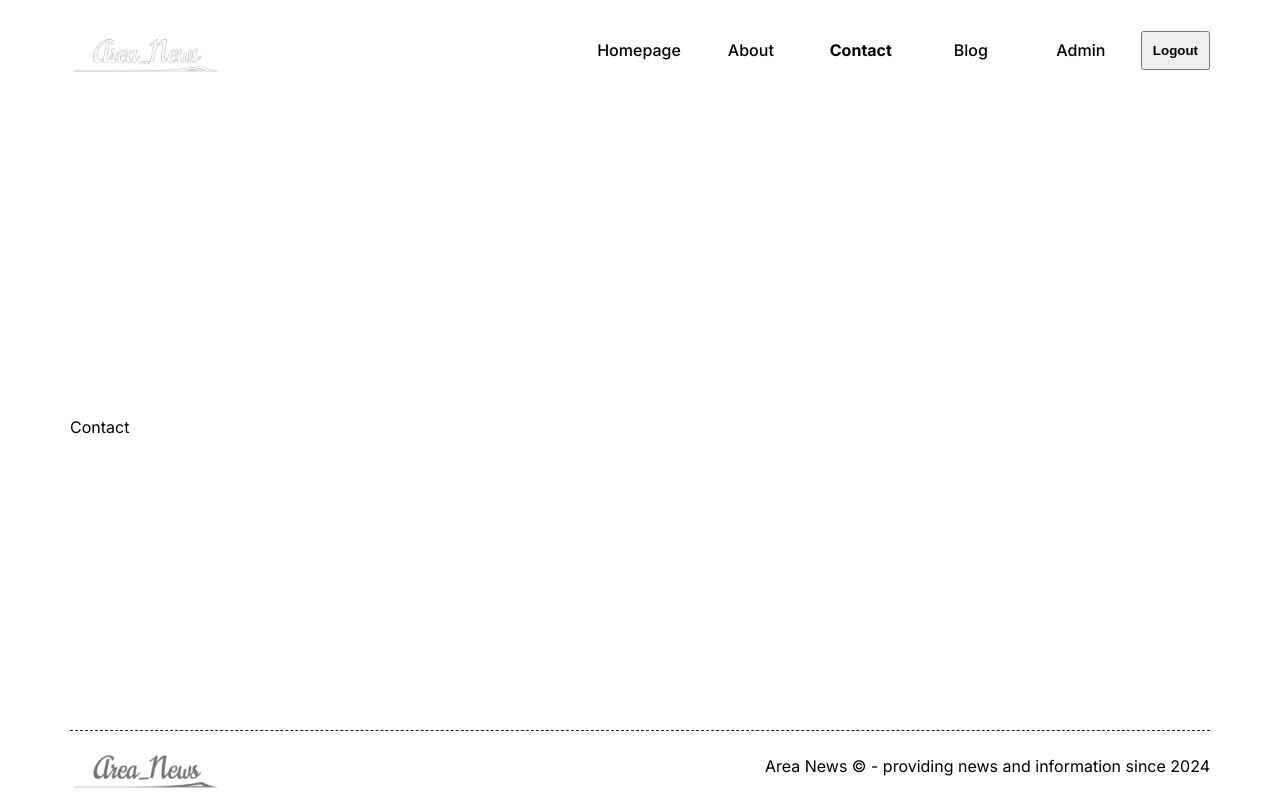
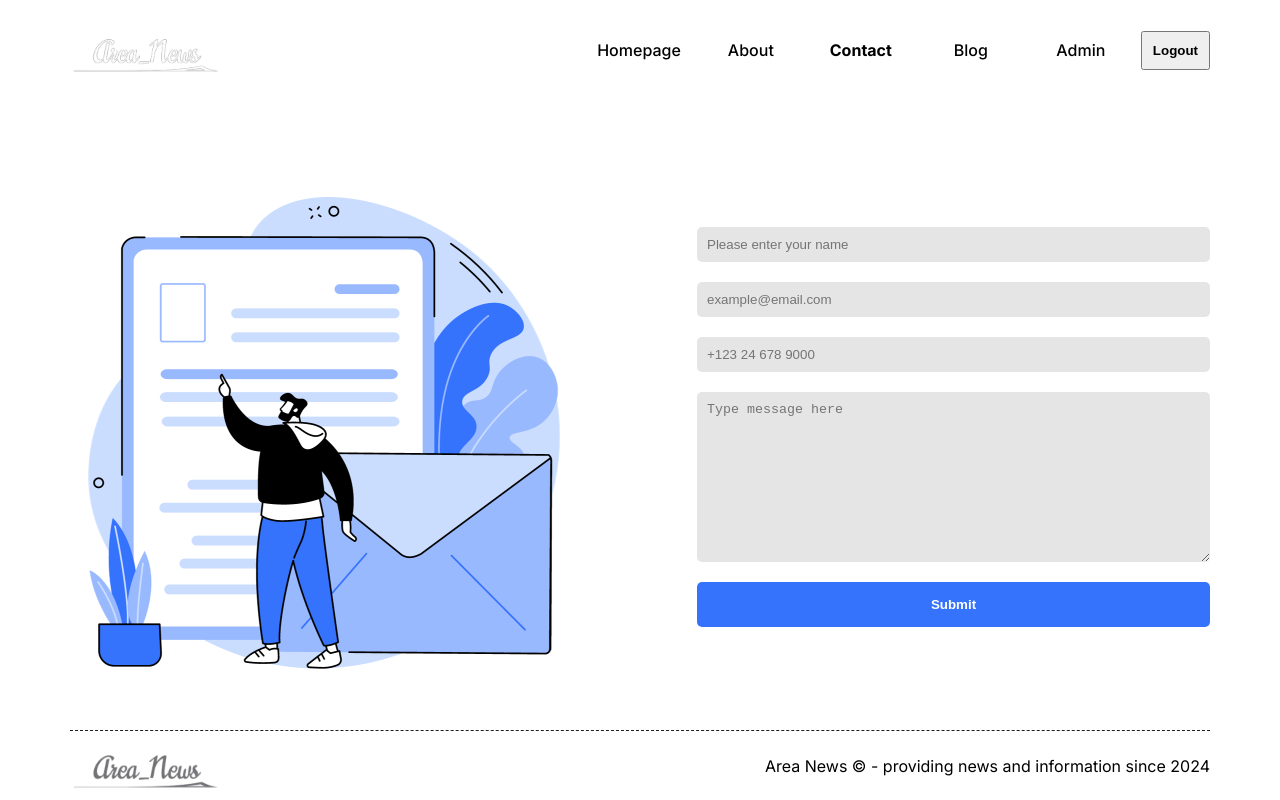
Before and after one commit to mrrmartin01/Area_News, a Next.js app: page /contact in a window 1280 px wide. Built offline with nearby package versions, Linux system fonts and the light colour scheme.

Commit message:
contact page done

```diff
--- a/src/app/contact/page.jsx
+++ b/src/app/contact/page.jsx
@@ -1,11 +1,23 @@
-import React from 'react'
+import Image from "next/image";
+import styles from "./page.module.css";
 
 const ContactPage = () => {
   return (
-    <div>
-      Contact
+    <div className={styles.container}>
+      <div className={styles.imgContainer}>
+        <Image src={"/contact.png"} alt="contact" fill className={styles.img}/>
+      </div>
+      <div className={styles.formContainer}>
+        <form action="" className={styles.form}>
+          <input type="text" placeholder="Please enter your name" />
+          <input type="text" placeholder="example@email.com" />
+          <input type="text" placeholder="+123 24 678 9000" />
+          <textarea name="" id="" cols="30" rows="10" placeholder="Type message here"></textarea>
+          <button>Submit</button>
+        </form>
+      </div>
     </div>
-  )
-}
+  );
+};
 
-export default ContactPage
+export default ContactPage;
--- /dev/null
+++ b/src/app/contact/page.module.css
@@ -0,0 +1,49 @@
+.container {
+    display: flex;
+    align-items: center;
+    gap: 10%
+}
+
+.imgContainer {
+    flex: 1;
+    height: 500px;
+    position: relative;
+}
+
+.img {
+    object-fit: contain;
+}
+
+.formContainer {
+    flex: 1;
+}
+
+.form {
+    display: flex;
+    flex-direction: column;
+    gap: 20px;
+}
+
+.form input,
+.form textarea{
+    padding: 10px;
+    border-radius: 5px;
+    border: none;
+    outline:none;
+    background: var(--textSoft);
+}
+
+.form button{
+    padding:3%;
+    background: var(--btn);
+    color:#fff;
+    font-weight: bold;
+    border-radius:5px;
+    border:none;
+}
+
+@media (max-width:400px){
+    .container {
+        flex-direction: column;
+    }
+}
```
